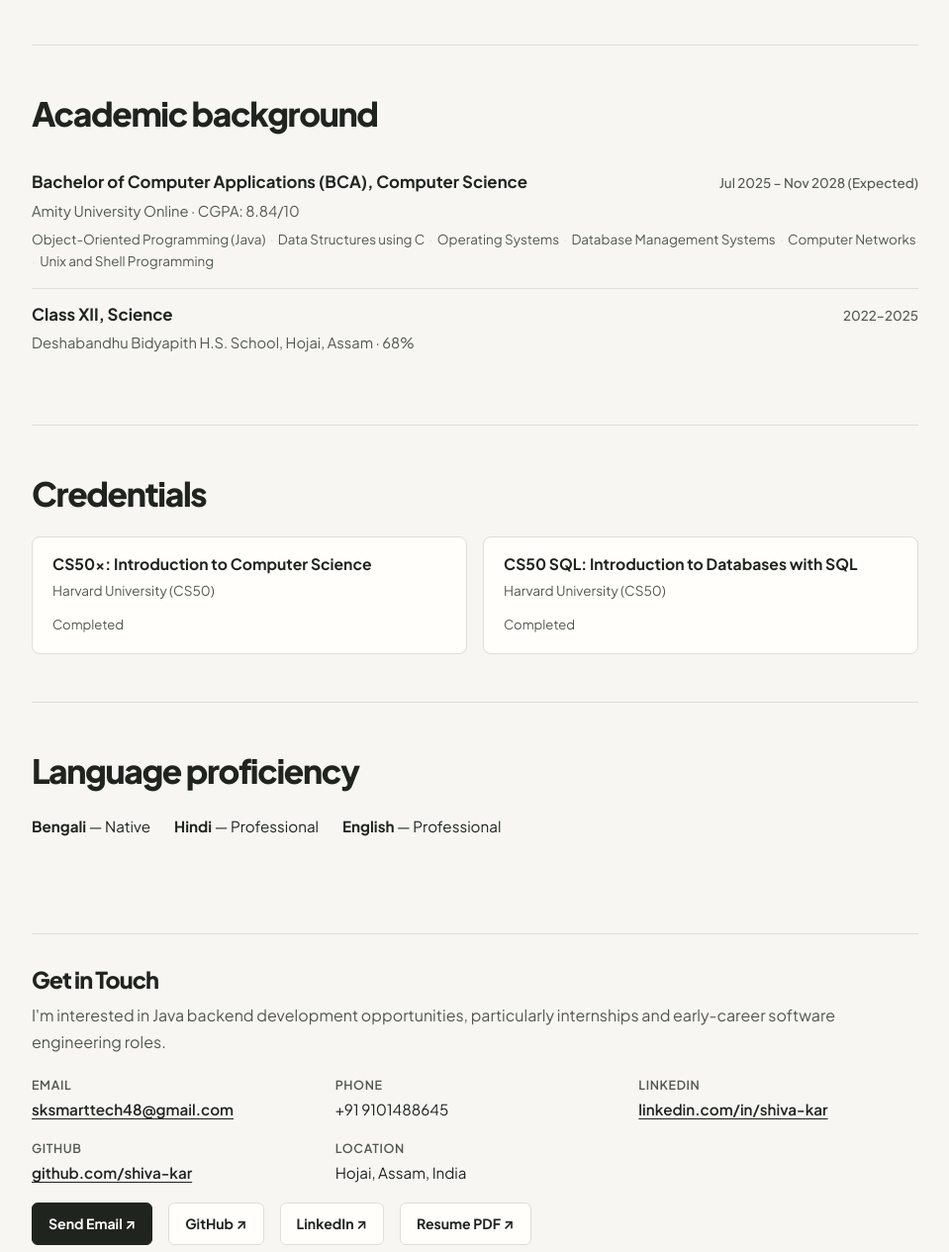
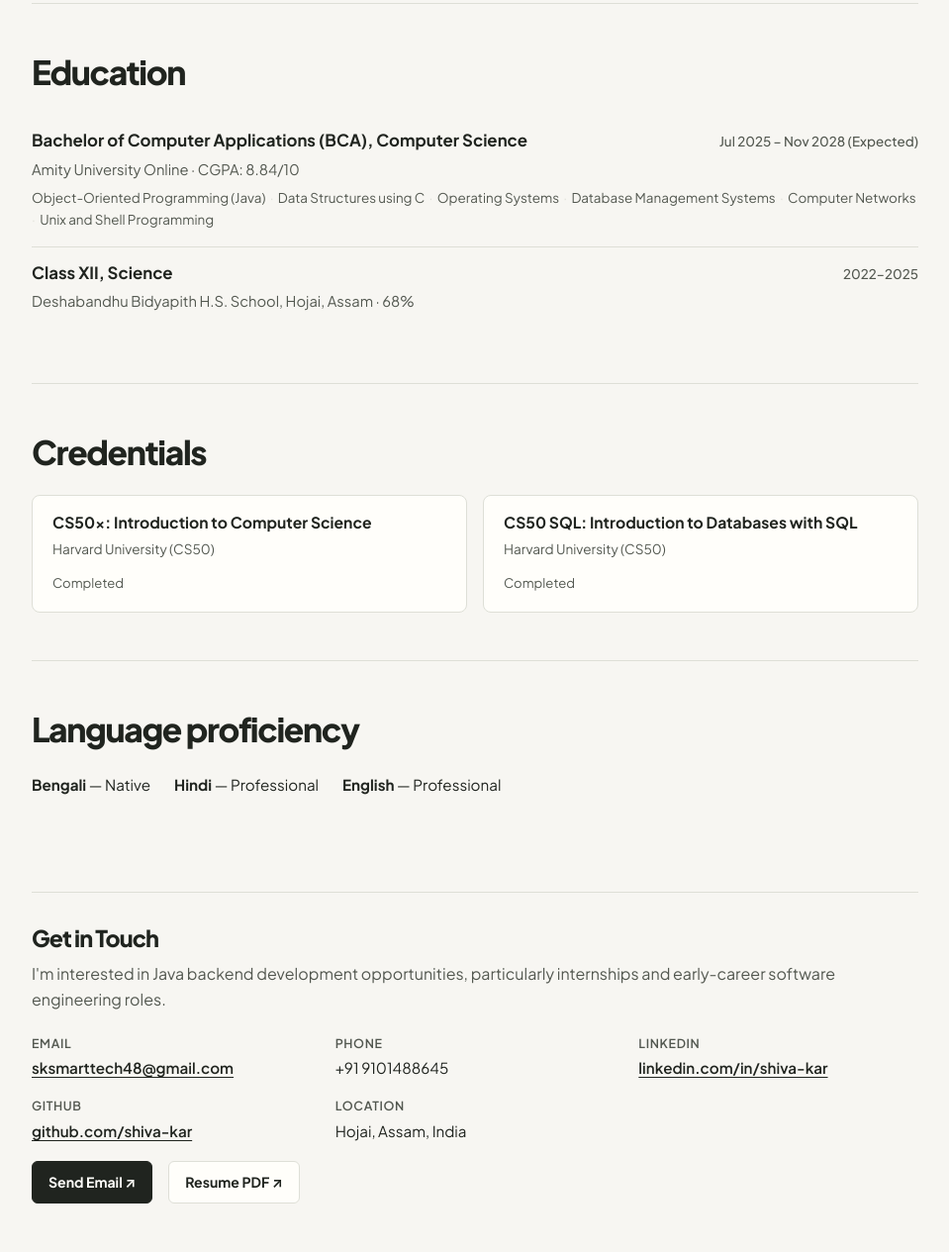
Before and after one commit to shiva-kar/shiva-kar.github.io, a plain HTML site: page about.html in a window 1280 px wide. Shown: the part 1215-2480 px from the top of the page at 99% size, without its empty margins (160-1119 px from the left). Drawn offline with nearby package versions, Linux system fonts and the light colour scheme.

Commit message:
feat(about): de-slopify about page headers, credentials, and contact actions

```diff
--- a/about.html
+++ b/about.html
@@ -55,7 +55,6 @@
 
     <main class="container page-content inner-page">
         <section class="page-intro">
-            <p class="eyebrow" id="about-eyebrow">ABOUT</p>
             <h1><span id="about-title">About me</span><span class="accent-text">.</span></h1>
             <p class="intro" id="about-intro">I'm a BCA Computer Science student at Amity University Online with a focus on Java backend development.</p>
         </section>
@@ -63,7 +62,6 @@
         <!-- Background -->
         <section class="section-block about-layout" aria-labelledby="approach-title">
             <div>
-                <p class="section-kicker">BACKGROUND</p>
                 <h2 id="approach-title">What I work on</h2>
             </div>
             <div class="about-copy" id="about-paragraphs">
@@ -76,7 +74,6 @@
         <!-- Career Direction -->
         <section class="section-block" aria-labelledby="currently-title">
             <div class="section-heading">
-                <p class="section-kicker">CAREER DIRECTION</p>
                 <h2 id="currently-title">What I'm looking for</h2>
             </div>
             <ul class="list-group simple-list" id="about-currently-list">
@@ -90,8 +87,7 @@
         <!-- Education & Certifications -->
         <section class="section-block" id="education" aria-labelledby="education-title">
             <div class="section-heading">
-                <p class="section-kicker">EDUCATION</p>
-                <h2 id="education-title">Academic background</h2>
+                <h2 id="education-title">Education</h2>
             </div>
 
             <div id="about-edu-list">
@@ -123,7 +119,6 @@
         <!-- Certifications -->
         <section class="section-block" id="certifications" aria-labelledby="cert-title">
             <div class="section-heading">
-                <p class="section-kicker">CERTIFICATIONS</p>
                 <h2 id="cert-title">Credentials</h2>
             </div>
             <div class="cert-grid" id="about-cert-list">
@@ -143,7 +138,6 @@
         <!-- Languages -->
         <section class="section-block" aria-labelledby="languages-title">
             <div class="section-heading">
-                <p class="section-kicker">LANGUAGES</p>
                 <h2 id="languages-title">Language proficiency</h2>
             </div>
             <div class="languages-list">
@@ -181,8 +175,6 @@
             </div>
             <div class="cta-links">
                 <a class="btn btn-dark" id="send-email-btn" href="mailto:sksmarttech48@gmail.com">Send Email ↗</a>
-                <a class="btn btn-outline-dark" href="https://github.com/shiva-kar" target="_blank" rel="noopener noreferrer">GitHub ↗</a>
-                <a class="btn btn-outline-dark" href="https://linkedin.com/in/shiva-kar" target="_blank" rel="noopener noreferrer">LinkedIn ↗</a>
                 <a class="btn btn-outline-dark" href="Shiva_Kar_Resume.pdf?v=3.0.0" target="_blank" rel="noopener noreferrer">Resume PDF ↗</a>
             </div>
         </section>
```
